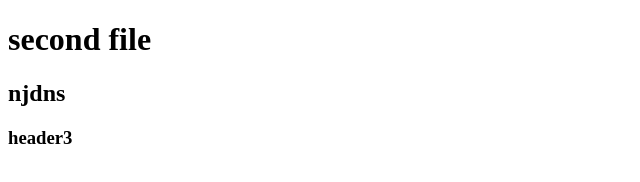
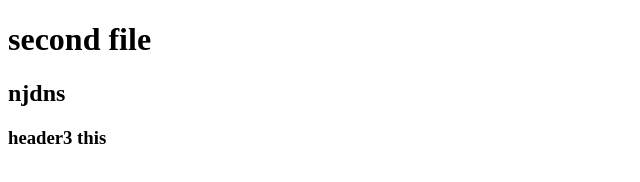
Before and after one commit to Vivek171819/NewRepo, a plain HTML site: page index.html in a window 1280 px wide. Shown: the full height of the page, 0-640 px from the left. Drawn offline with Linux system fonts and the light colour scheme.

Commit message:
add this

```diff
--- a/index.html
+++ b/index.html
@@ -8,6 +8,6 @@
 <body>
     <h1>second file</h1>
     <h2>njdns</h2>
-    <h3>header3</h3>
+    <h3>header3 this</h3>
 </body>
 </html>
```
